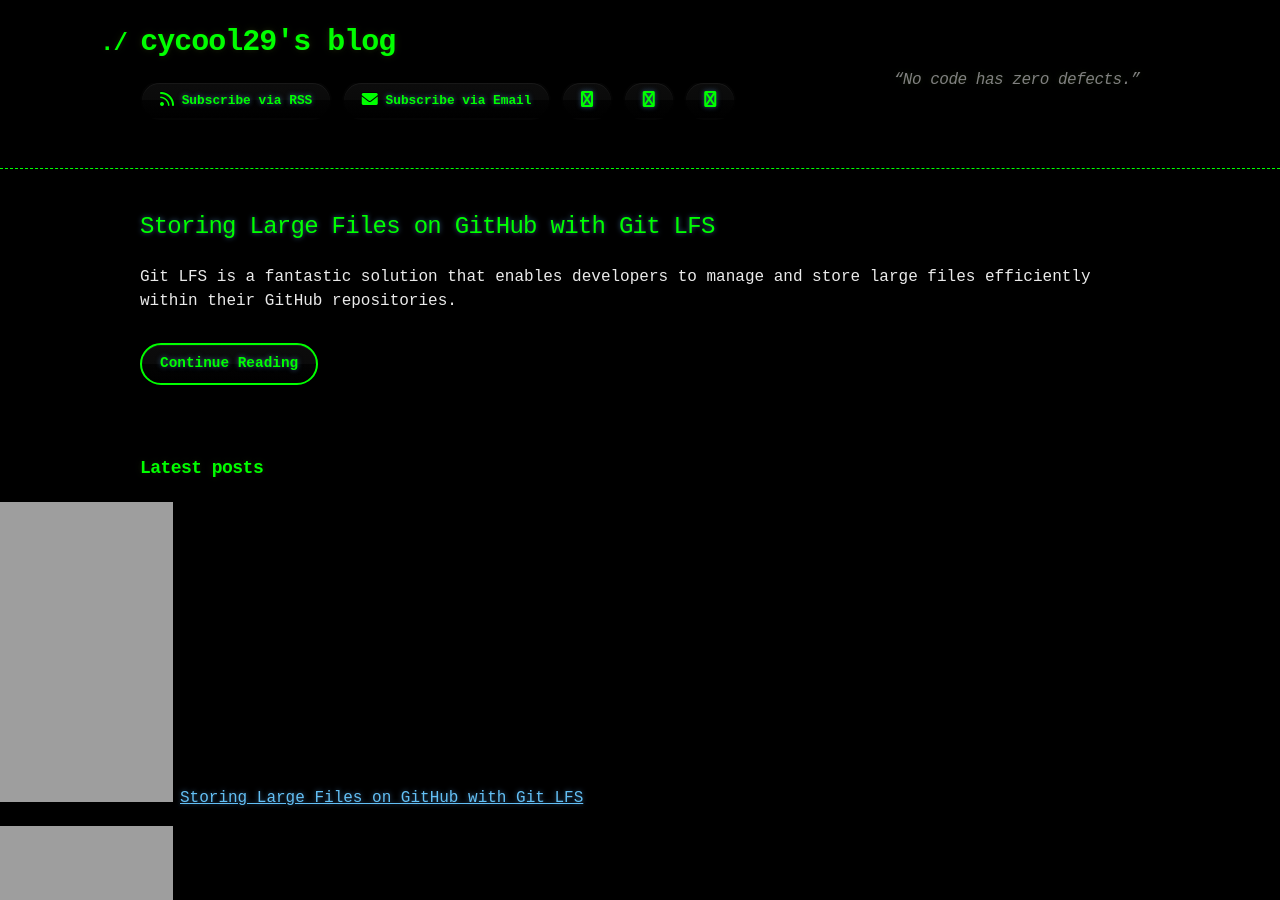
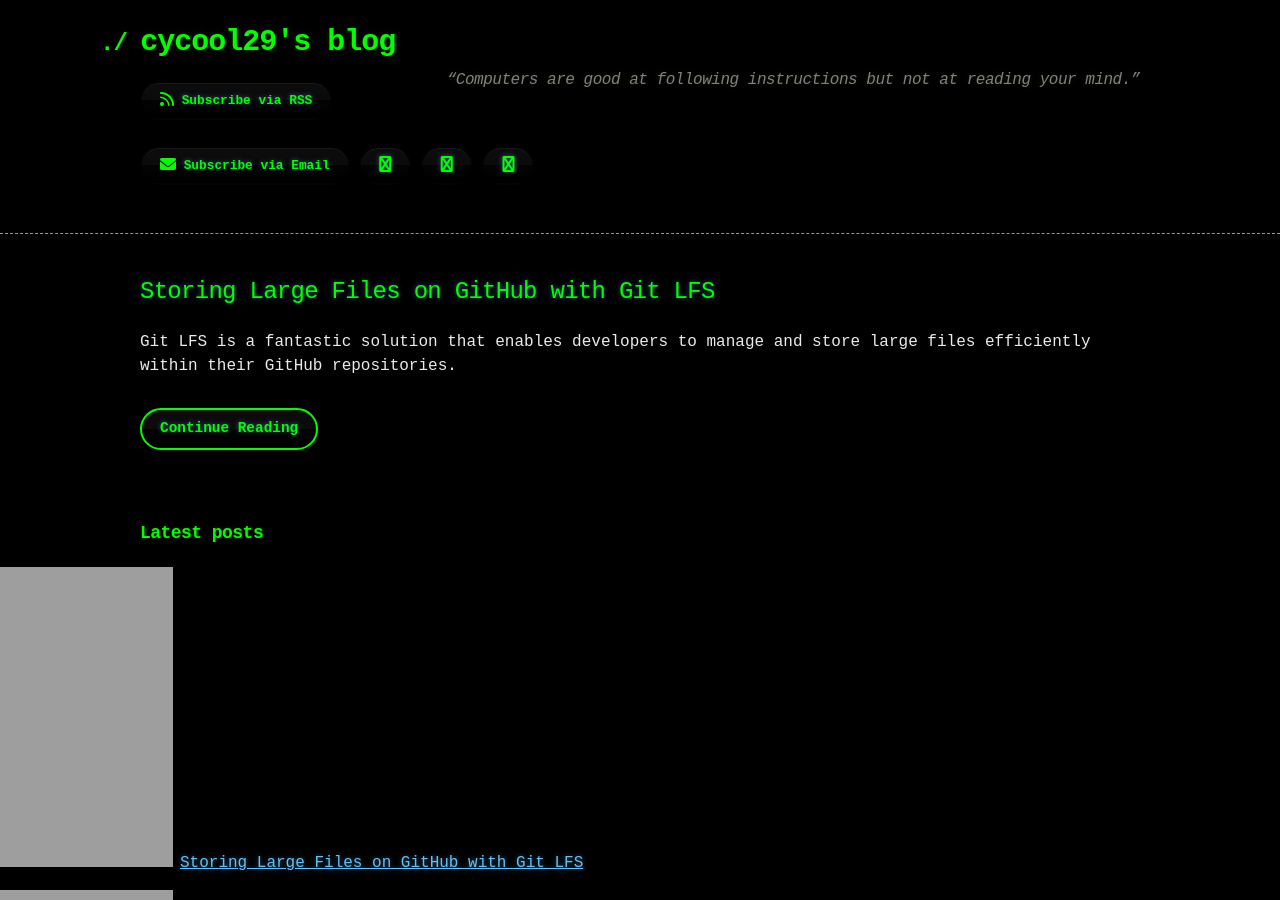
Before and after one commit to cycool29/cycool29.github.io, a Jekyll site: the page built from index.md, in a window 1280 px wide and 900 px high. Built offline with Jekyll 4.4.1, drawn with Linux system fonts in a browser that asks for light colours; a style sheet for code colours, icons or effects is not loaded.

Commit message:
Update quotes

```diff
--- a/_config.yml
+++ b/_config.yml
@@ -1,5 +1,5 @@
 title: cycool29's blog
-description: "“No code has zero defects.” "
+description: "“Computers are good at following instructions but not at reading your mind.” "
 bio: A high school student. Intermediate in Python, Git, Bash. Learning JavaScript. He/Him. "
 author: cycool29
 url: https://cycool29.github.io
```
